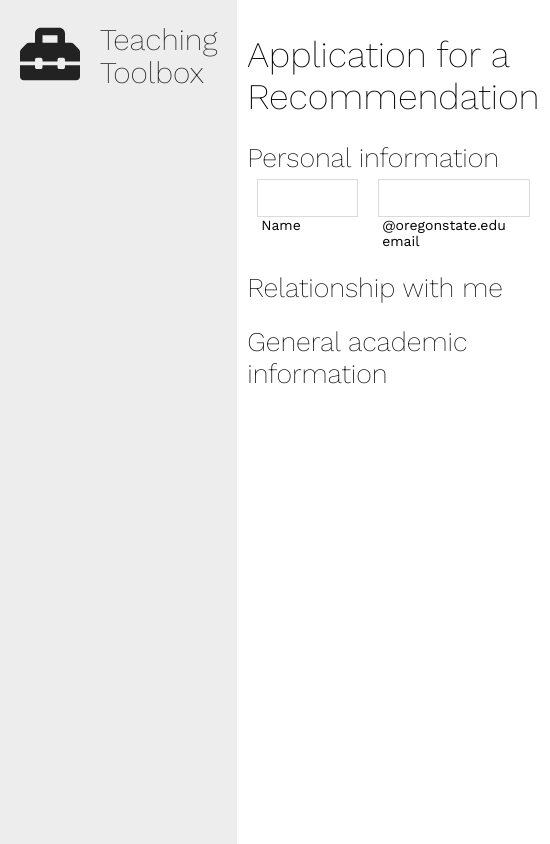
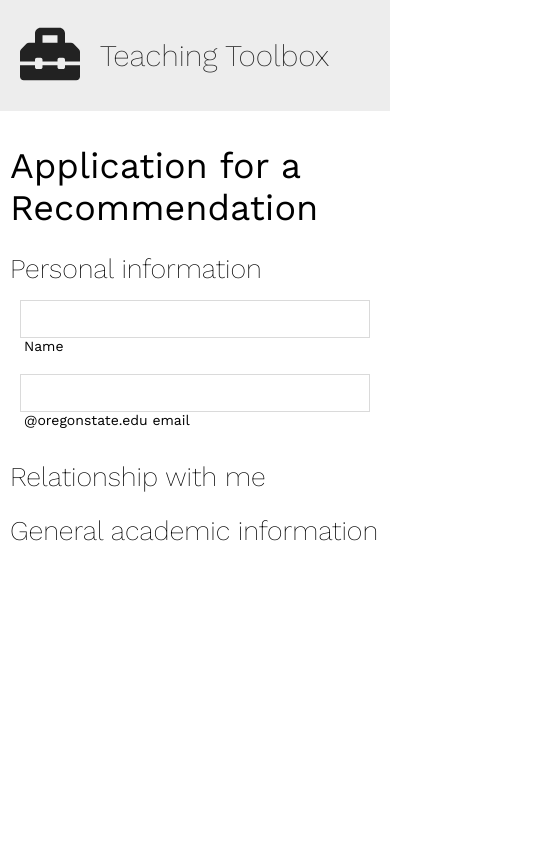
Before and after one commit to robwhess/teaching-toolbox, a Next.js app: page /recommendations in a window 390 px wide. Shown: the whole page, 550 px wide, since content can reach past the window. Built offline with nearby package versions, Linux system fonts and the light colour scheme.

Commit message:
Add a little responsiveness.

```diff
--- a/components/Layout.js
+++ b/components/Layout.js
@@ -6,7 +6,7 @@ import React from 'react';
 import styled from '@emotion/styled';
 import { Global, css } from '@emotion/core';
 
-import { size } from '../theme';
+import { size, breakpoints } from '../theme';
 import Sidebar from './Sidebar';
 
 const globalStyles = css`
@@ -31,6 +31,9 @@ const globalStyles = css`
 
 const LayoutContainer = styled.div`
   display: flex;
+  @media (max-width: ${breakpoints.sm}px) {
+    flex-direction: column;
+  }
 `;
 
 const PageContainer = styled.main`
--- a/components/Sidebar.js
+++ b/components/Sidebar.js
@@ -7,14 +7,19 @@ import styled from '@emotion/styled';
 import { FontAwesomeIcon } from '@fortawesome/react-fontawesome';
 import { faToolbox } from '@fortawesome/free-solid-svg-icons';
 
-import { color, size } from '../theme';
+import { color, size, breakpoints } from '../theme';
 
 const SidebarContainer = styled.aside`
   max-width: 300px;
   min-height: 100vh;
   padding: 20px;
   background-color: ${color.sidebar.background};
-  color: ${color.sidebar.font}
+  color: ${color.sidebar.font};
+  @media (max-width: ${breakpoints.sm}px) {
+    min-height: 0;
+    max-width: 100%;
+    width: 100%;
+  }
 `;
 
 const HeaderContainer = styled.div`
--- a/pages/recommendations.js
+++ b/pages/recommendations.js
@@ -1,8 +1,15 @@
 import React, { useState } from 'react';
 import styled from '@emotion/styled';
 
+import { breakpoints } from '../theme';
 import Layout from '../components/Layout';
 import LabeledTextInput from '../components/LabeledTextInput';
+
+const PageTitle = styled.h1`
+  @media (max-width: ${breakpoints.sm}px) {
+    font-weight: 400;
+  }
+`;
 
 const SectionContainer = styled.section`
   margin-bottom: 20px;
@@ -13,12 +20,18 @@ const SectionContainer = styled.section`
 
 const InputRowContainer = styled.div`
   display: flex;
+  @media (max-width: ${breakpoints.xs}px) {
+    flex-direction: column;
+  }
 `;
 
 const InputContainer = styled.div`
-  margin: 0 10px;
+  margin: 10px;
   max-width: 400px;
   flex: ${props => props.flex || 'auto'};
+  @media (max-width: ${breakpoints.xs}px) {
+    max-width: 100%;
+  }
 `;
 
 function Index() {
@@ -27,7 +40,7 @@ function Index() {
 
   return (
     <Layout>
-      <h1>Application for a Recommendation</h1>
+      <PageTitle>Application for a Recommendation</PageTitle>
       <SectionContainer>
         <h2>Personal information</h2>
         <InputRowContainer>
--- a/theme.js
+++ b/theme.js
@@ -26,4 +26,9 @@ const size = {
   }
 };
 
-export { color, size };
+const breakpoints = {
+  sm: 800,
+  xs: 512
+};
+
+export { color, size, breakpoints };
```
